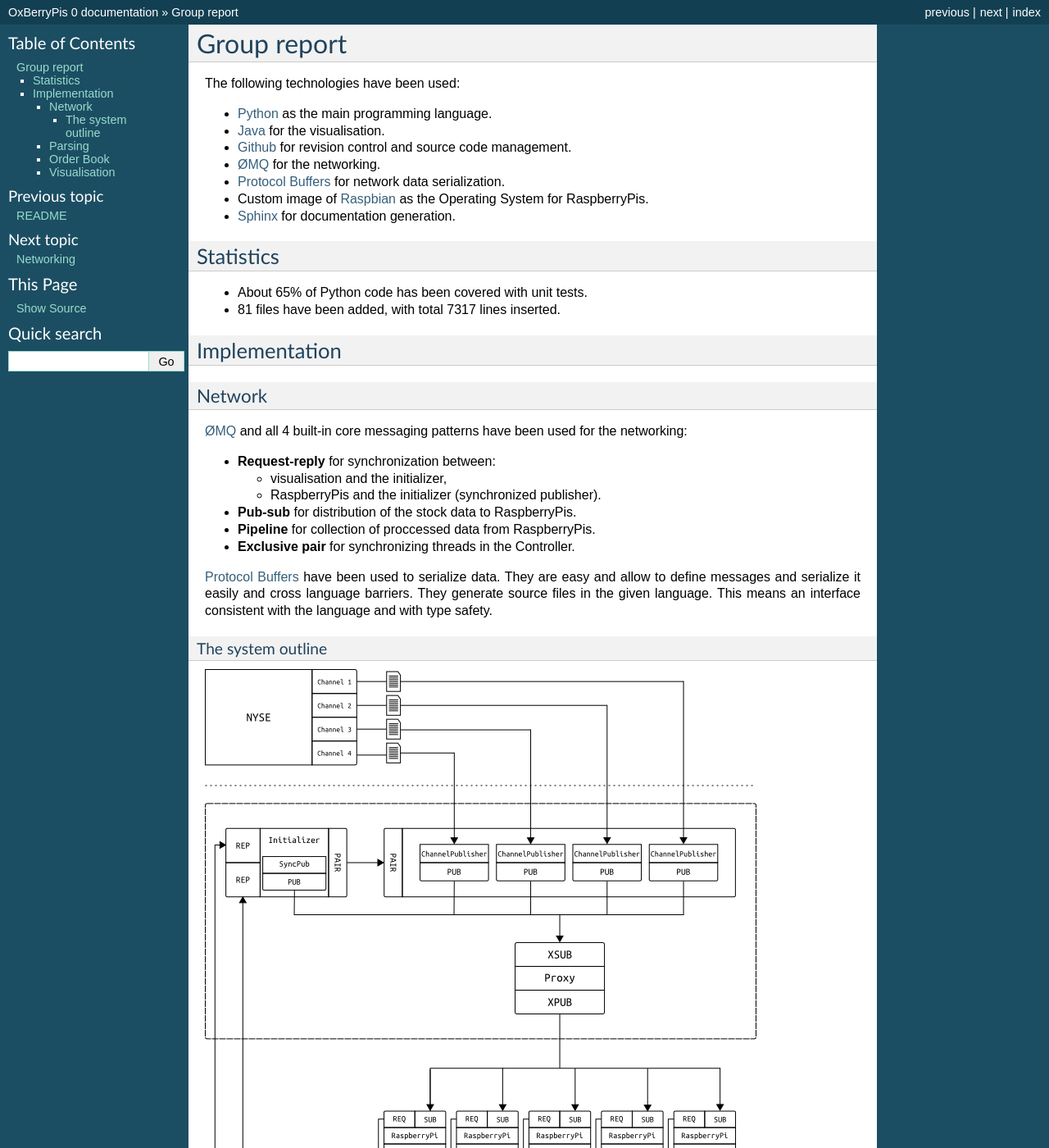
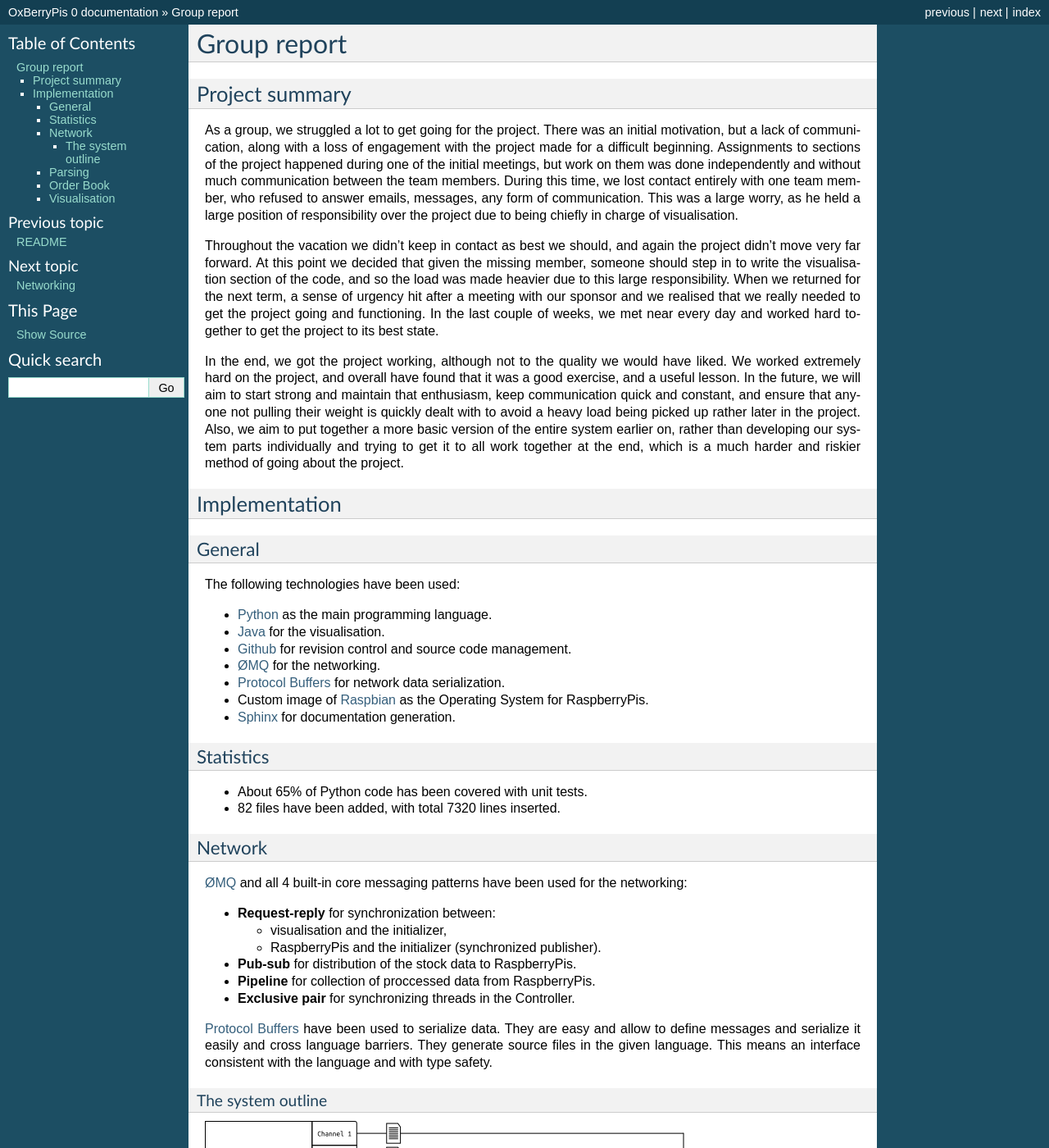
Before and after one commit to kuba/OxBerryPis, a Sphinx documentation site: the page built from docs/sphinx/report.rst, in a window 1280 px wide and 1400 px high. Shown: the whole window at 82% size. Built offline with Sphinx 7.4.7, drawn with Linux system fonts in a browser that asks for light colours.

Commit message:
Add project summary and group report in ODT.

```diff
--- a/docs/sphinx/report.rst
+++ b/docs/sphinx/report.rst
@@ -1,5 +1,48 @@
 Group report
 ============
+
+Project summary
+---------------
+
+As a group, we struggled a lot to get going for the project. There was
+an initial motivation, but a lack of communication, along with a loss of
+engagement with the project made for a difficult beginning. Assignments
+to sections of the project happened during one of the initial meetings,
+but work on them was done independently and without much communication
+between the team members. During this time, we lost contact entirely
+with one team member, who refused to answer emails, messages, any form
+of communication. This was a large worry, as he held a large position of
+responsibility over the project due to being chiefly in charge of
+visualisation.
+
+Throughout the vacation we didn’t keep in contact as best we should, and
+again the project didn’t move very far forward. At this point we decided
+that given the missing member, someone should step in to write the
+visualisation section of the code, and so the load was made heavier due
+to this large responsibility. When we returned for the next term, a
+sense of urgency hit after a meeting with our sponsor and we realised
+that we really needed to get the project going and functioning. In the
+last couple of weeks, we met near every day and worked hard together to
+get the project to its best state.
+
+In the end, we got the project working, although not to the quality we
+would have liked. We worked extremely hard on the project, and overall
+have found that it was a good exercise, and a useful lesson. In the
+future, we will aim to start strong and maintain that enthusiasm, keep
+communication quick and constant, and ensure that anyone not pulling
+their weight is quickly dealt with to avoid a heavy load being picked up
+rather later in the project. Also, we aim to put together a more basic
+version of the entire system earlier on, rather than developing our
+system parts individually and trying to get it to all work together at
+the end, which is a much harder and riskier method of going about the
+project.
+
+
+Implementation
+--------------
+
+General
+^^^^^^^
 
 The following technologies have been used:
 
@@ -23,15 +66,12 @@ The following technologies have been used:
 
 
 Statistics
-----------
+^^^^^^^^^^
 
 * About 65% of Python code has been covered with unit tests.
 
-* 81 files have been added, with total 7317 lines inserted.
+* 82 files have been added, with total 7320 lines inserted.
 
-
-Implementation
---------------
 
 Network
 ^^^^^^^
```
Also changed, not shown: 1 other file.
